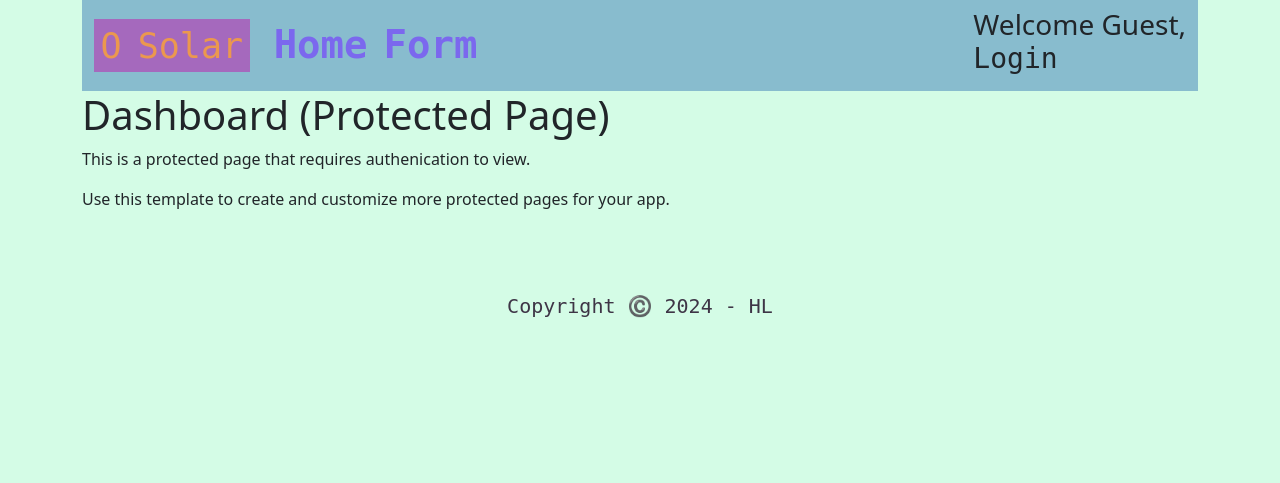
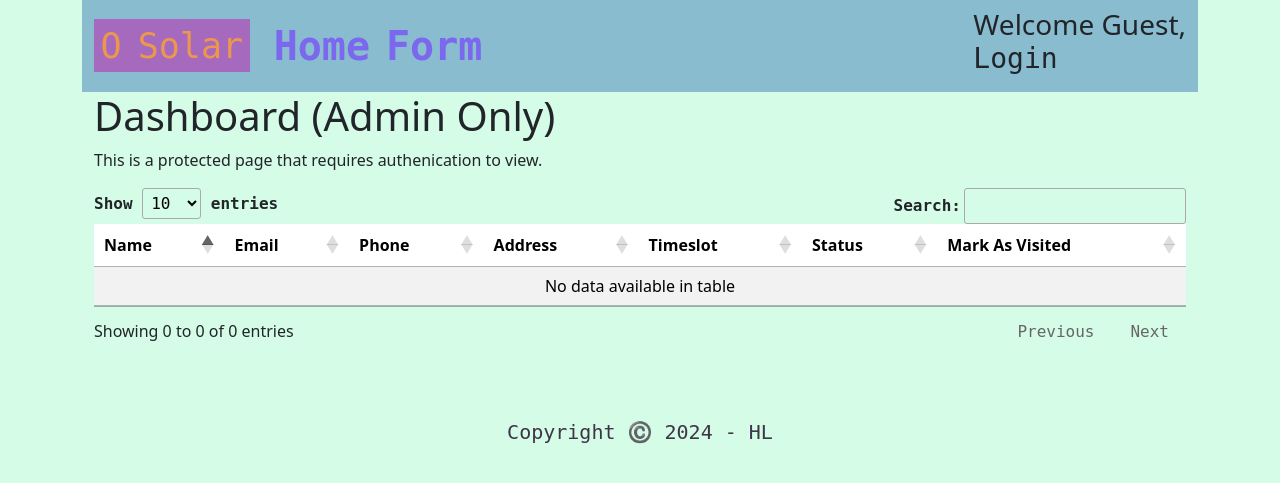
Before and after one commit to chingu-voyages/v52-tier3-team-30, a Flask app: template templates/dashboard.html in a window 1280 px wide. Shown: the top 483 px of the page. Run offline with Flask 3, Linux system fonts and the light colour scheme; the template is opened without the code that fills it, so the values that code supplies are empty; some libraries are stand-ins or nearby versions.

Commit message:
Add dashboard table view

```diff
--- /dev/null
+++ b/static/js/dashboard.js
@@ -0,0 +1,3 @@
+$(document).ready( function () {
+            $('#myTable').DataTable();
+        } );
--- a/templates/dashboard.html
+++ b/templates/dashboard.html
@@ -1,17 +1,53 @@
+<link rel="stylesheet" href="https://cdn.datatables.net/2.1.8/css/dataTables.dataTables.css" />
+<script src="https://ajax.googleapis.com/ajax/libs/jquery/3.7.1/jquery.min.js"></script>
+<script src="https://cdn.datatables.net/2.1.8/js/dataTables.js"></script>
 {% extends 'base.html' %}
 
 {% block content %}
 
-    <main>
+    <div class="container">
 
-      <h1>Dashboard (Protected Page)</h1>
+      <h1>Dashboard (Admin Only)</h1>
 
       <p>This is a protected page that requires authenication to view.</p>
 
-      <p>Use this template to create and customize more protected pages for your app.</p>
-
-    </main>
+        <div>
+            <table id="myTable" class="table table-striped">
+                <thead>
+                    <tr>
+                        <th>Name</th>
+                        <th>Email</th>
+                        <th>Phone</th>
+                        <th>Address</th>
+                        <th>Timeslot</th>
+                        <th>Status</th>
+                        <th>Mark As Visited</th>
+                    </tr>
+                </thead>
+                <tbody>
+                    {% for d in data %}
+                    {% set item = d.to_dict() %}
+                    <tr>
+                        <td>{{ item['name'] }}</td>
+                        <td>{{ item['email'] }}</td>
+                        <td>{{ item['phone'] }}</td>
+                        <td>{{ item['address'] }}</td>
+                        <td>{{ item['timeslot'] }}</td>
+                        <td>{{ item['status'] }}</td>
+                        <td>
+                            {% if item['status'] == 'Submitted' %}
+                                <form method="post">
+                                    <button type="submit" name="mark-visited-submit" class="btn btn-primary" value="{{ d.id }}">Mark As Visited</button>
+                                </form>
+                            {% endif %}
+                        </td>
+                    </tr>
+                    {% endfor %}
+                </tbody>
+            </table>
+        </div>
+    </div>
 
     <script src="{{ url_for('static', filename='js/login-auth.js') }}" type="module"></script>
-
+    <script src="{{ url_for('static', filename='js/dashboard.js') }}" type="module"></script>
 {% endblock %}
```
